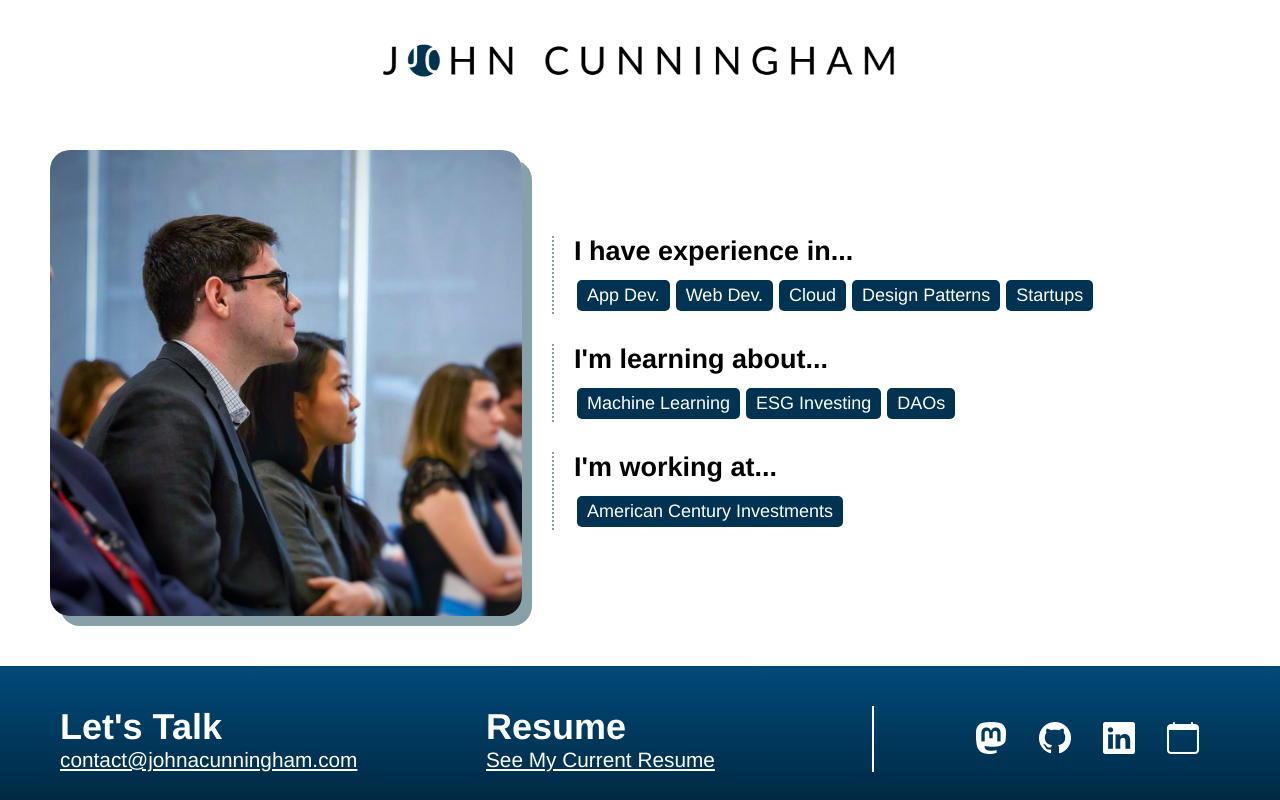
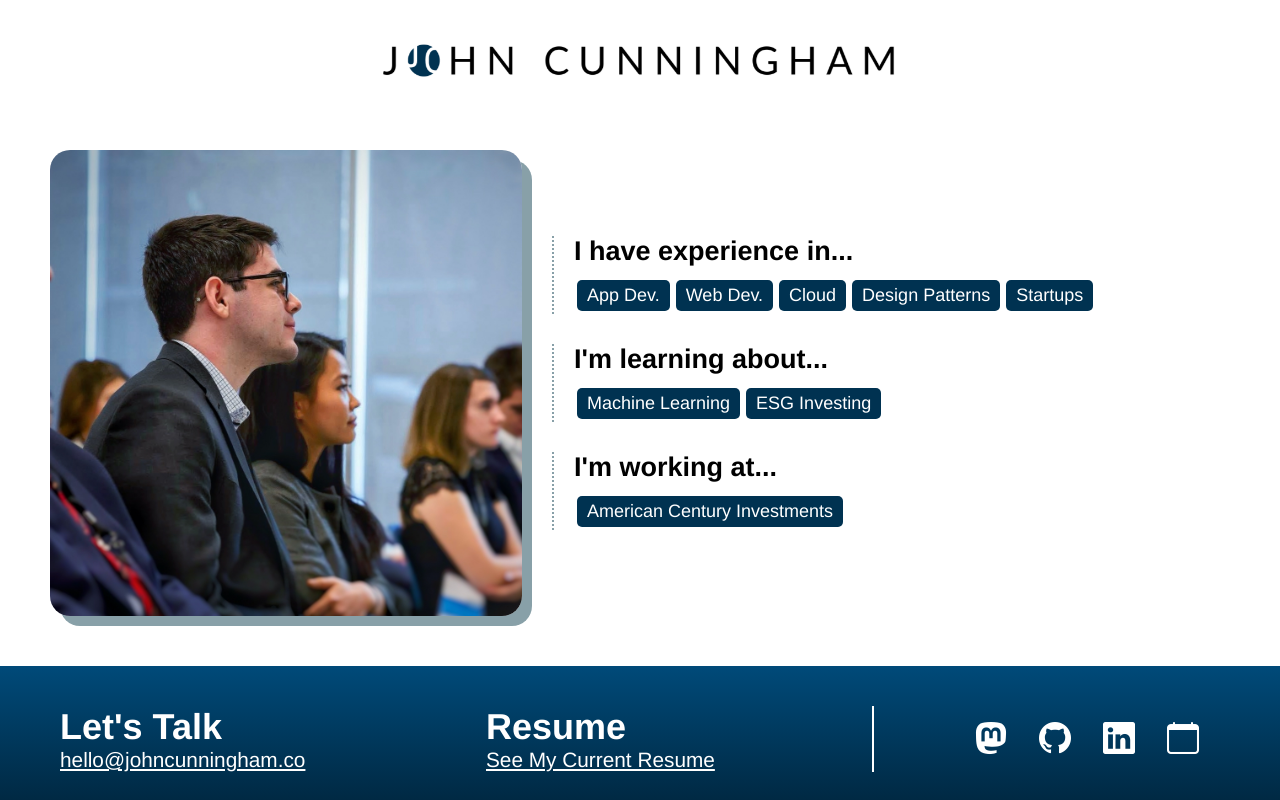
Before and after one commit to cunningham-code/cunninghamdevelopment, a Vue app: page /#/ in a window 1280 px wide. Built offline with nearby package versions, Linux system fonts and the light colour scheme; a web font is replaced by a local one.

Commit message:
update email

```diff
--- a/src/views/Home.vue
+++ b/src/views/Home.vue
@@ -43,7 +43,7 @@
       <div class="footer-section">
         <div class="footer-item">
           <h1>Let's Talk</h1>
-          <a href="mailto:contact@johnacunningham.com">contact@johnacunningham.com</a>
+          <a href="mailto:hello@johncunningham.co">hello@johncunningham.co</a>
         </div>
         <div class="footer-item">
           <h1>Resume</h1>
@@ -91,8 +91,7 @@ export default {
       ],
       opportunities: [
         "Machine Learning",
-        "ESG Investing",
-        "DAOs"
+        "ESG Investing"
       ],
       currentWork: "American Century Investments",
       contact: "Reach me by Twitter, email or text.",
@@ -122,14 +121,14 @@ export default {
             "Creating a startup requires constant iteration. The Flutter and Node.js codebases were never 'done'. Both apps I built, Preff and Niteful, taught me to keep trying new things.",
           links: [
             {
-              title: "See Preff Live",
-              link: "https://www.preff.menu",
+              title: "Learn More About Niteful",
+              link:
+                "https://github.com/cunningham-code/niteful",
             },
             {
-              title: "Learn More About Niteful",
-              link:
-                "https://play.google.com/store/apps/details?id=com.cunningham.niteful&hl=en_US",
-            },
+              title: "Learn About Preff",
+              link: "https://thebrownandwhite.com/2019/05/13/lehigh-students-create-preff-app-socializing-meals/",
+            }
           ],
         },
         {
@@ -143,7 +142,7 @@ export default {
       sociallinks: [
         {
           title: "Email",
-          url: "mailto:cunningjc10@gmail.com",
+          url: "mailto:hello@johncunningham.co",
         },
         {
           title: "LinkedIn",
--- a/src/views/Work.vue
+++ b/src/views/Work.vue
@@ -14,6 +14,6 @@
         </div>
       </a>
     </div>
-    <a target="_blank" rel="noopener noreferrer" id="continue-link" href="https://calendly.com/cunningham-code/15mincall">Continue to Contact <i class="bi bi-arrow-right"></i></a>
+    <a target="_blank" rel="noopener noreferrer" id="continue-link" href="mailto:hello@johncunningham.co">Continue to Contact <i class="bi bi-arrow-right"></i></a>
   </div>
 </template>
```
